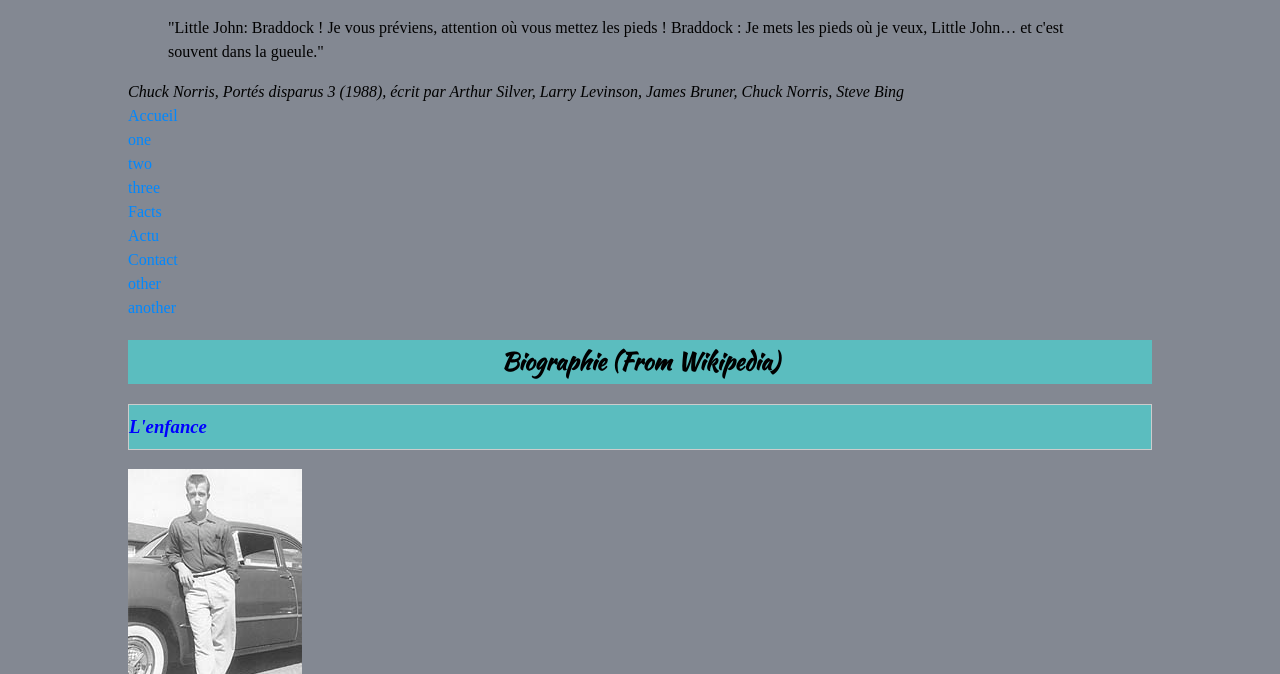
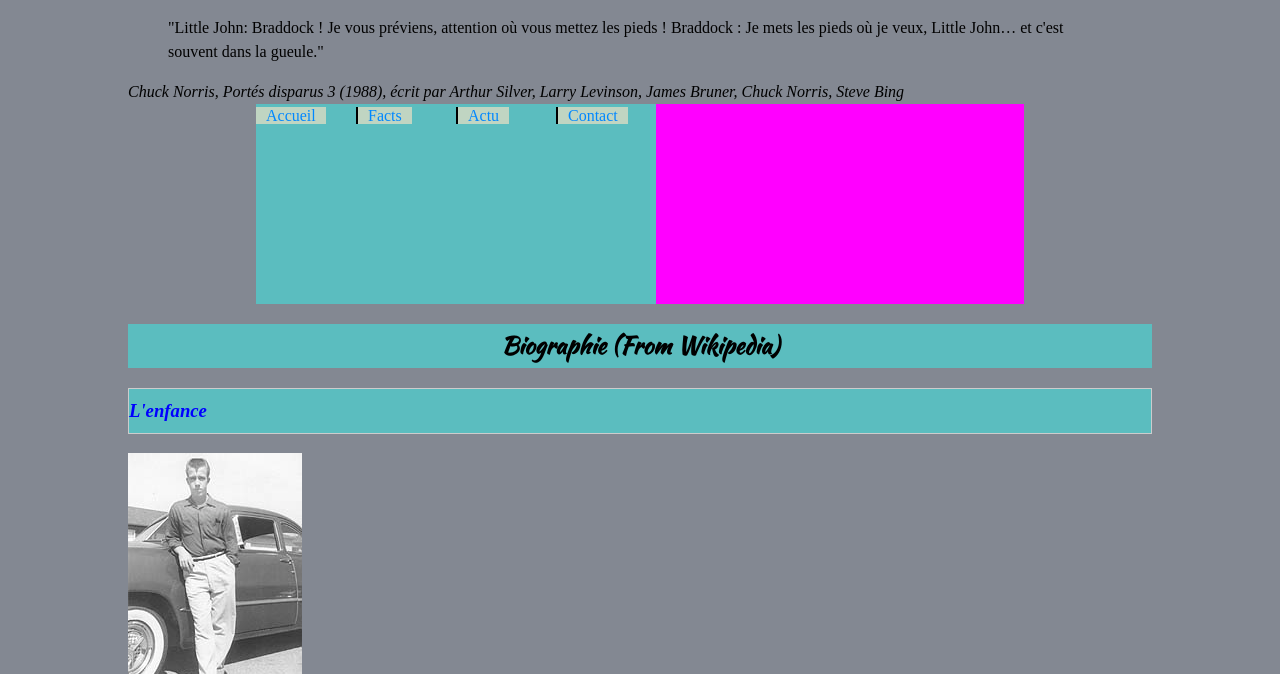
Before and after one commit to SamTane/Atelier-02-TD1, a plain HTML site: page index.html in a window 1280 px wide. Shown: the top 674 px of the page. Drawn offline with Linux system fonts and the light colour scheme.

Commit message:
Add files via upload

```diff
--- a/css/styles.css
+++ b/css/styles.css
@@ -116,3 +116,66 @@ p {
   display: block;
   margin-bottom: 10px;
 }
+
+nav {
+    width: 75%;
+    margin: 0 auto;
+    height: 200px;
+    background-color: #FF00FF;
+    display: flex;
+    flex-direction: row;
+    align-items: stretch;
+}
+
+nav div {
+	display: inline;
+    background-color: #5BBDBF;
+}
+
+nav a {
+    background-color: #c0d5c2;
+	padding-left: 10px;
+    padding-right: 10px;
+	border-left: 2px solid black;
+}
+
+nav div:first-child a {
+    border-left: none;  /* ← Supprime la bordure du premier */
+}
+
+/* Les div parents deviennent relatifs */
+nav > div {
+    position: relative;
+    width: 100px;
+    display: flex;               /* ← AJOUTE: flex pour centrer le texte */
+    align-items: center;         /* ← AJOUTE: centre le texte verticalement */
+    background-color: #5BBDBF;
+}
+
+/* Les sous-menus en position absolue */
+.submenu {
+    position: absolute;
+    top: 200px;                  /* ← UNE SEULE valeur */
+    left: 0;
+    background-color: #aca;
+    display: none;
+    width: 100px;                /* ← AJOUTE: même largeur */
+}
+
+/* Afficher le sous-menu au survol */
+nav > div:hover .submenu {
+    display: block;
+}
+
+.submenu a {
+    border-left: none !important;  /* Pas de bordure dans les sous-menus */
+}
+/* Test 1 : block */
+nav > div {
+    display: block;
+}
+
+/* Test 2 : inline */
+nav > div {
+    display: inline;
+}
```
